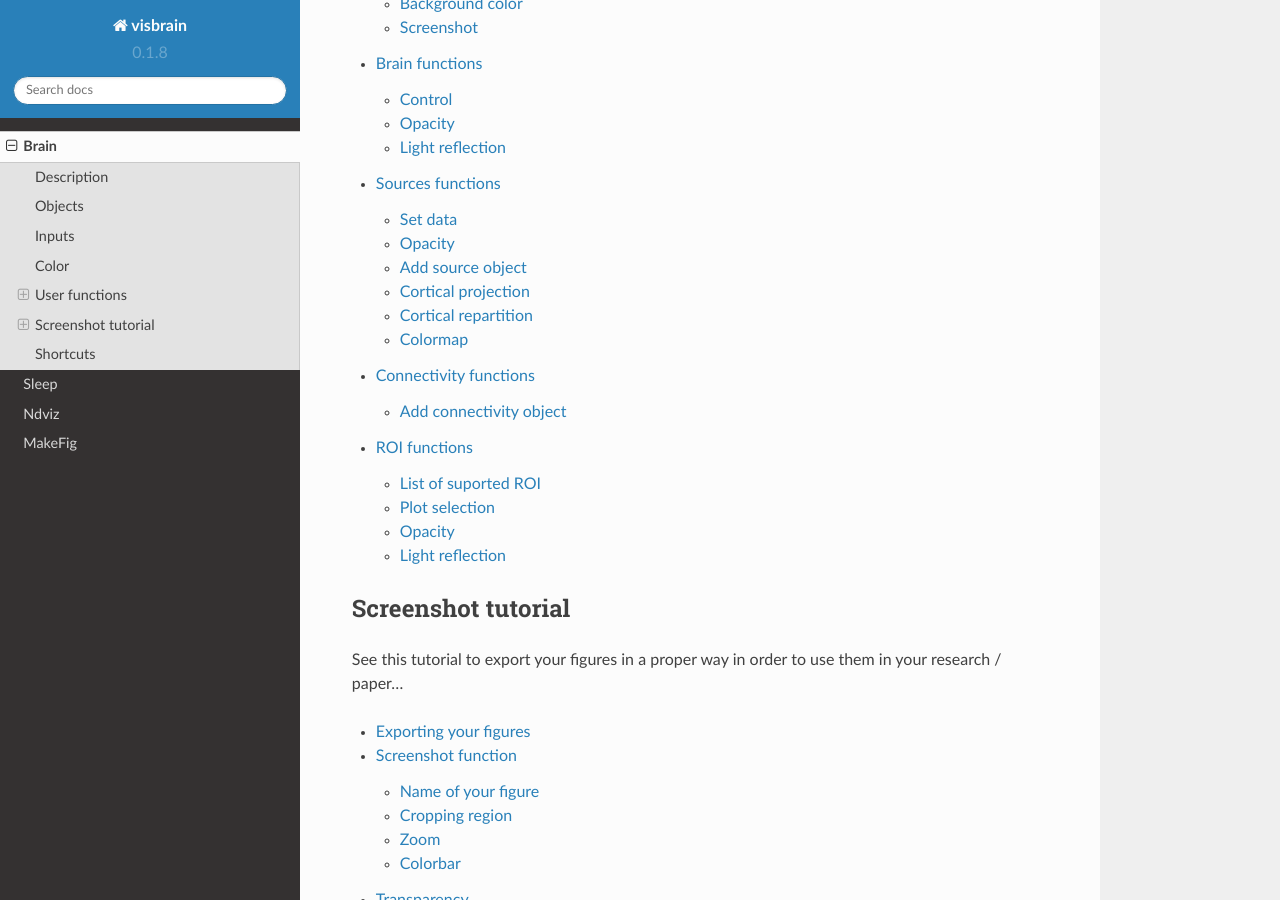
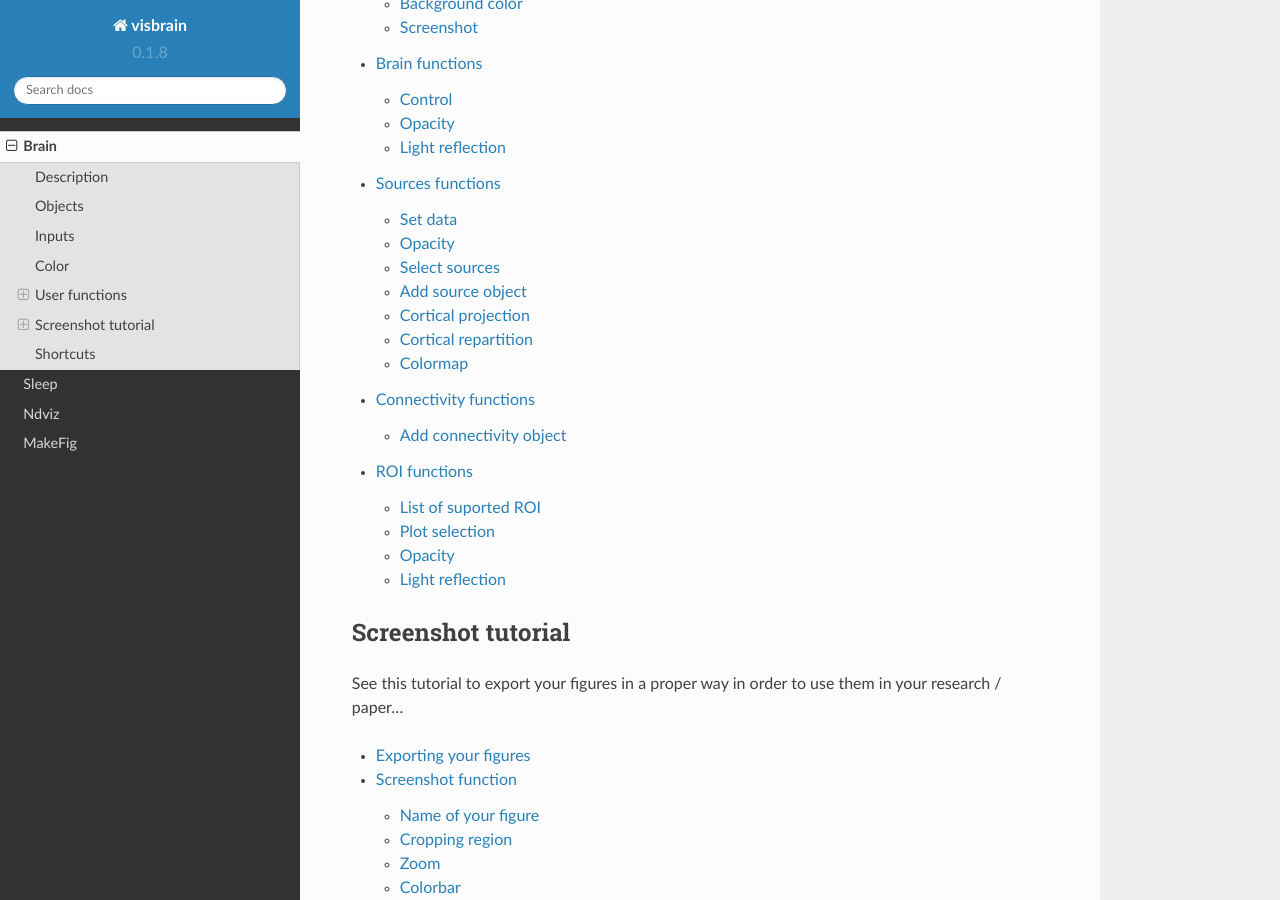
Before and after one commit to EtienneCmb/visbrain, a Sphinx documentation site: the page built from docs/brain.rst, in a window 1280 px wide and 900 px high, scrolled down 3476 px. Built offline with Sphinx 7.4.7 and the Read the Docs theme 2.0.0, drawn with Linux system fonts in a browser that asks for light colours.

Commit message:
Update user fonctions

```diff
--- a/docs/vbfunctions.rst
+++ b/docs/vbfunctions.rst
@@ -77,6 +77,10 @@
 
    Example of cortical projection.
 
+Select sources
+~~~~~~~~~~~~~~
+.. automethod:: visbrain.brain.user.userfcn.sources_display
+
 Add source object
 ~~~~~~~~~~~~~~~~~
 .. automethod:: visbrain.brain.user.userfcn.add_sources
```
